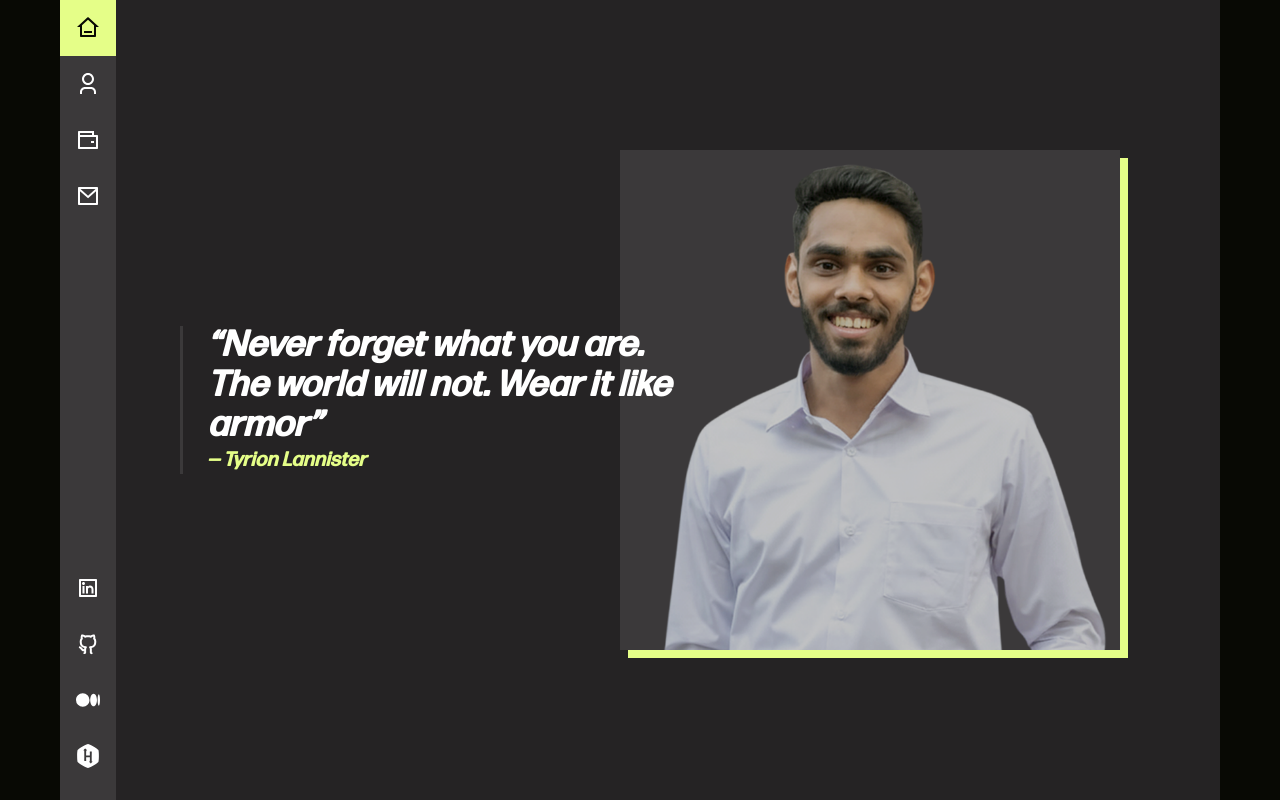
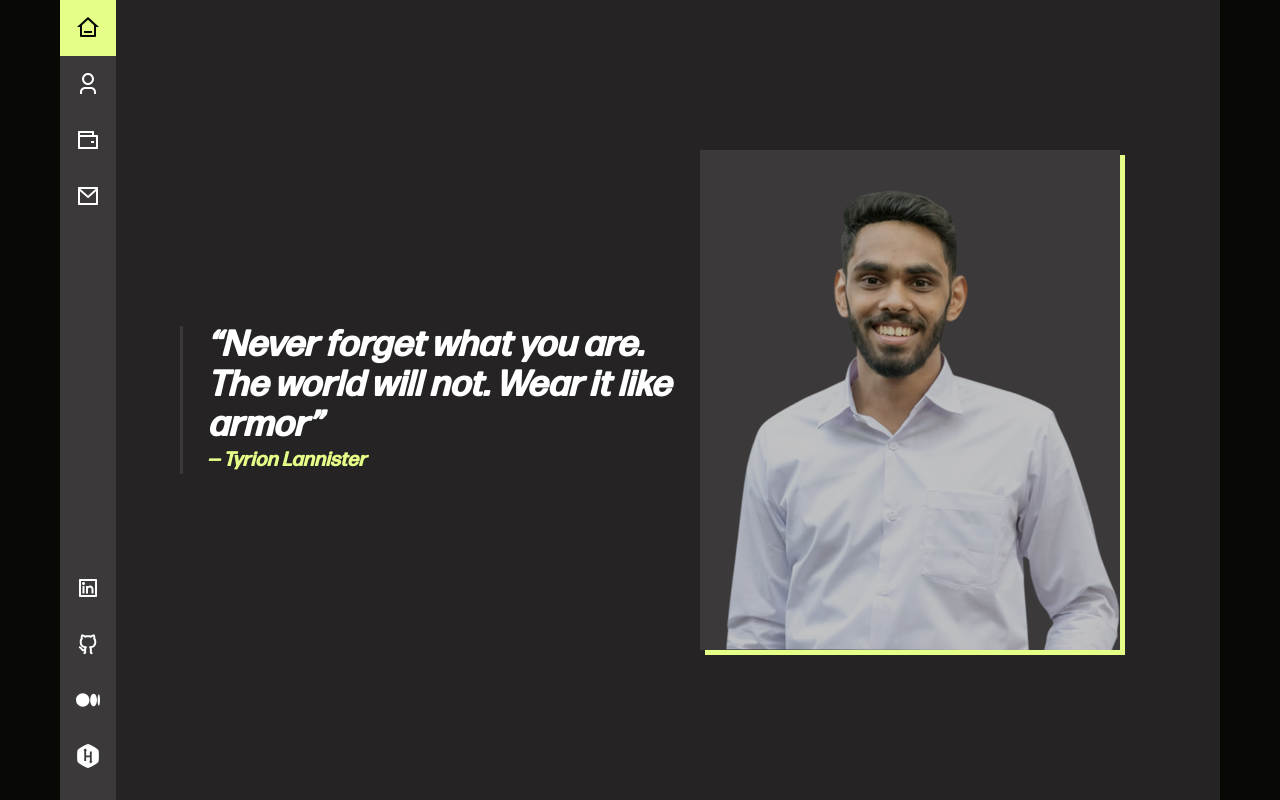
Before and after one commit to nehanz/portfolio-v1, a Next.js app: page / in a window 1280 px wide. Built offline with nearby package versions, Linux system fonts and the light colour scheme.

Commit message:
Add parallax effect

```diff
--- a/app/page.tsx
+++ b/app/page.tsx
@@ -9,6 +9,7 @@ export default function Home() {
   const mobileColumnRef = useRef<HTMLDivElement>(null);
   const [grayscaleValue, setGrayscaleValue] = useState(0);
   const [imageOpacity, setImageOpacity] = useState(1);
+  const [mouseOffset, setMouseOffset] = useState({ x: 5, y: 5 });
 
   useEffect(() => {
     // visit first
@@ -70,6 +71,22 @@ export default function Home() {
       }
     };
 
+
+    const handleMouseMove = (e: MouseEvent) => {
+      const containerWidth = 500;
+      const containerHeight = 500;
+      const centerX = window.innerWidth - containerWidth / 2 - 5;
+      const centerY = window.innerHeight / 2;
+      const offsetX = e.clientX - centerX;
+      const offsetY = e.clientY - centerY;
+      setMouseOffset({
+        x: Math.max(-5, Math.min(5, offsetX / 10)),
+        y: Math.max(-5, Math.min(5, offsetY / 10)),
+      });
+    };
+
+    window.addEventListener("mousemove", handleMouseMove);
+
     const leftColumn = leftColumnRef.current;
     const mobileColumn = mobileColumnRef.current;
     if (leftColumn) {
@@ -83,6 +100,7 @@ export default function Home() {
         leftColumn.removeEventListener("scroll", handleDesktopScroll);
       if (mobileColumn)
         mobileColumn.removeEventListener("scroll", handleMobileScroll);
+      window.removeEventListener("mousemove", handleMouseMove);
     };
   }, []);
 
@@ -90,11 +108,20 @@ export default function Home() {
     <>
       <div className="hidden md:block w-full h-screen relative">
         <div
-          className="absolute right-5 top-0 w-1/2 h-screen flex items-center justify-center"
+          className="pl-20 absolute right-5 top-0 w-1/2 h-screen flex items-center justify-center"
           style={{ zIndex: 1 }}
         >
             <div className="relative w-[500px] h-[500px]">
-            <div className="absolute top-2 left-2 w-full h-full bg-(--color-primary)"></div>
+            {/* Moveable bg-primary div */}
+            <div
+              className="absolute w-full h-full bg-(--color-primary) pointer-events-none"
+              style={{
+              top: 0,
+              left: 0,
+              transform: `translate(${mouseOffset.x}px, ${mouseOffset.y}px)`,
+              transition: "transform 0.3s linear",
+              }}
+            ></div>
             <div className="absolute top-0 left-0 w-full h-full bg-(--color-accent1) overflow-hidden">
               <img
               src="/images/PortfolioImg.png"
```
Lines whose indentation alone changed are shown as unchanged.
